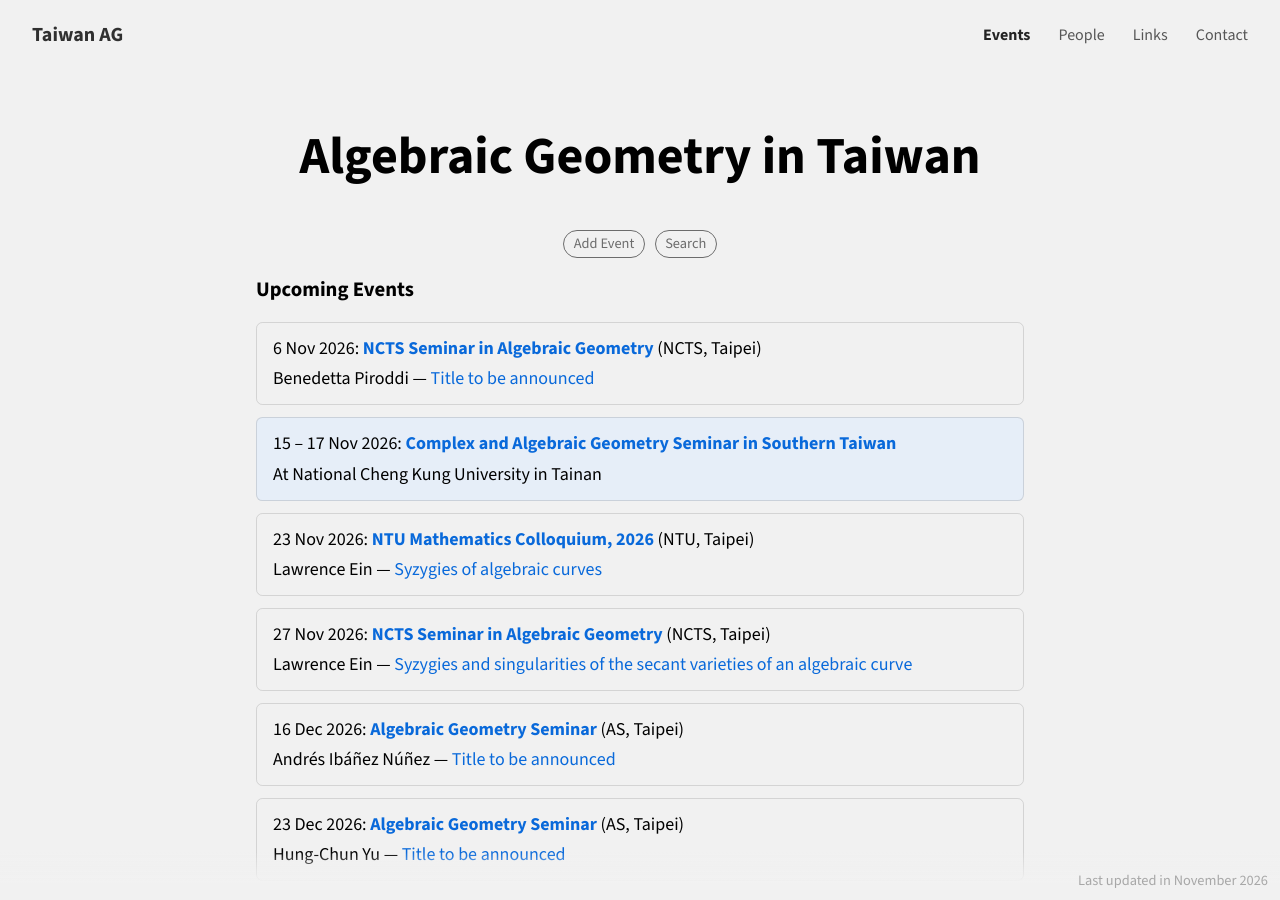
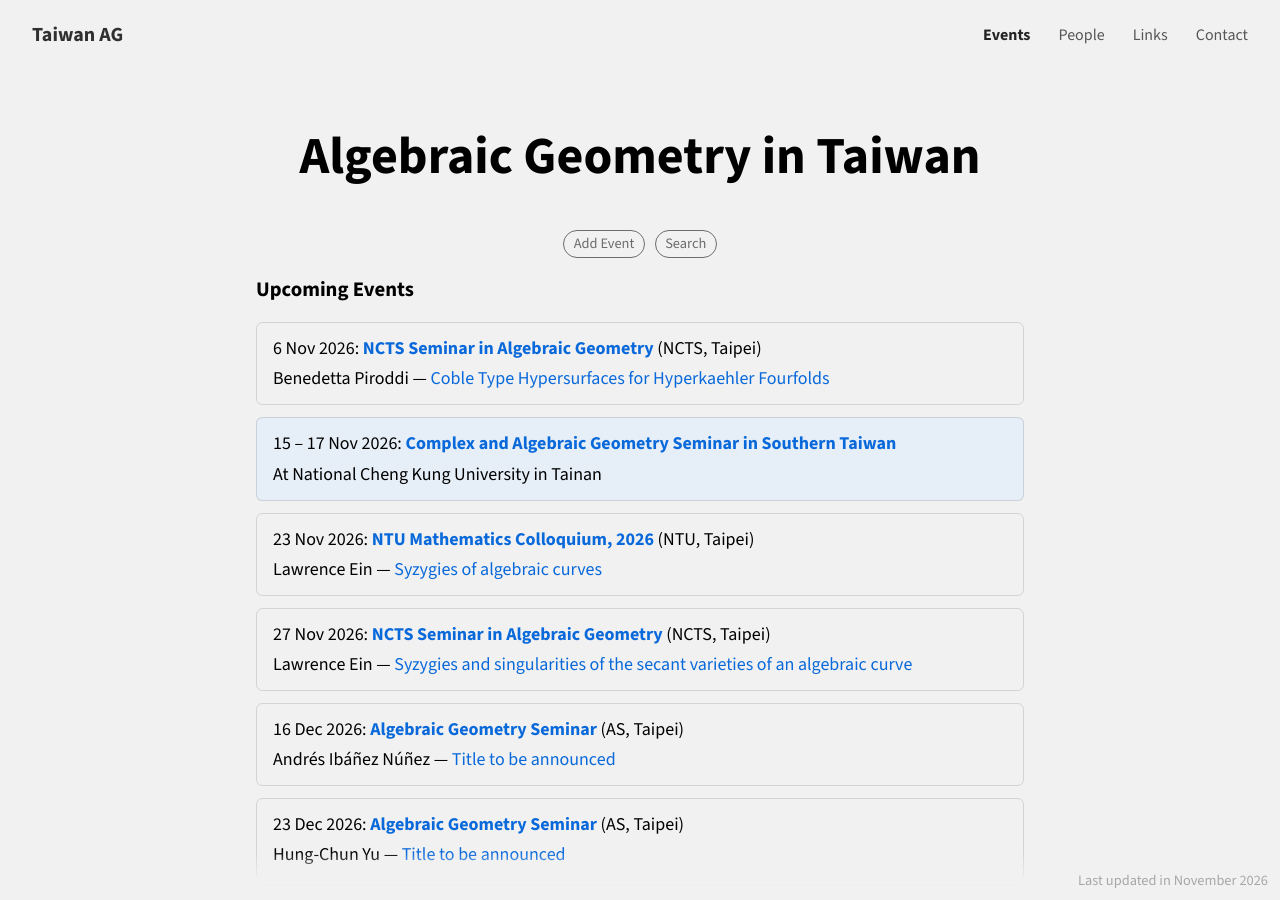
Before and after one commit to taiwan-ag/taiwan-ag.github.io, a Jekyll site: the page built from index.md, in a window 1280 px wide and 900 px high. Built offline with Jekyll 4.4.1, drawn with Linux system fonts in a browser that asks for light colours.

Commit message:
Update seminar title in talks.yml

```diff
--- a/_data/talks.yml
+++ b/_data/talks.yml
@@ -304,7 +304,7 @@
   seminar_url: "https://ncts.ntu.edu.tw/news/Events/seminars/6501?event_type=series"
   url: "https://ncts.ntu.edu.tw/news/Events/seminars/17362"
 
-- title: "Title to be announced"
+- title: "Coble Type Hypersurfaces for Hyperkaehler Fourfolds"
   speaker: "Benedetta Piroddi"
   category: talk
   institution: "National Center for Theoretical Sciences"
```
